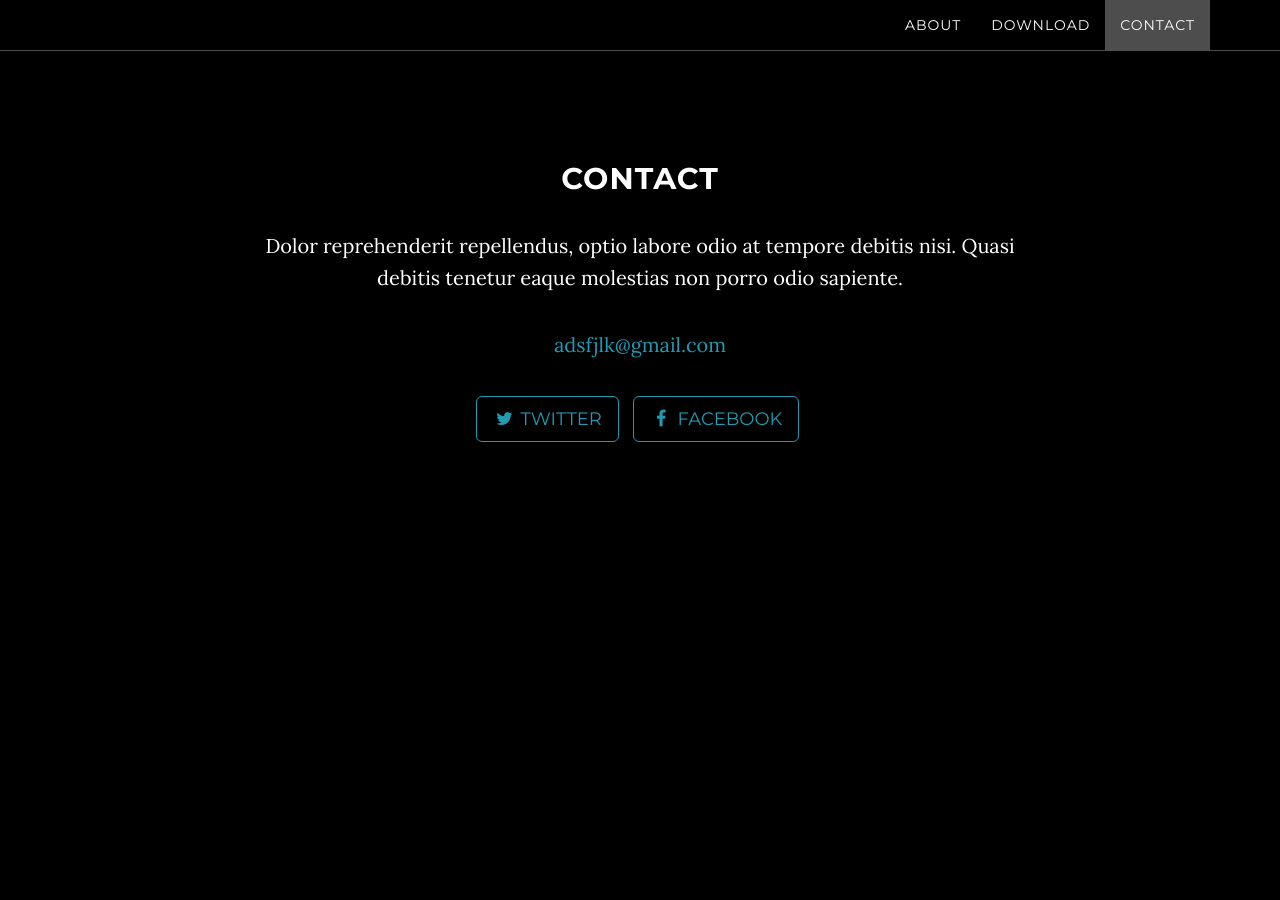
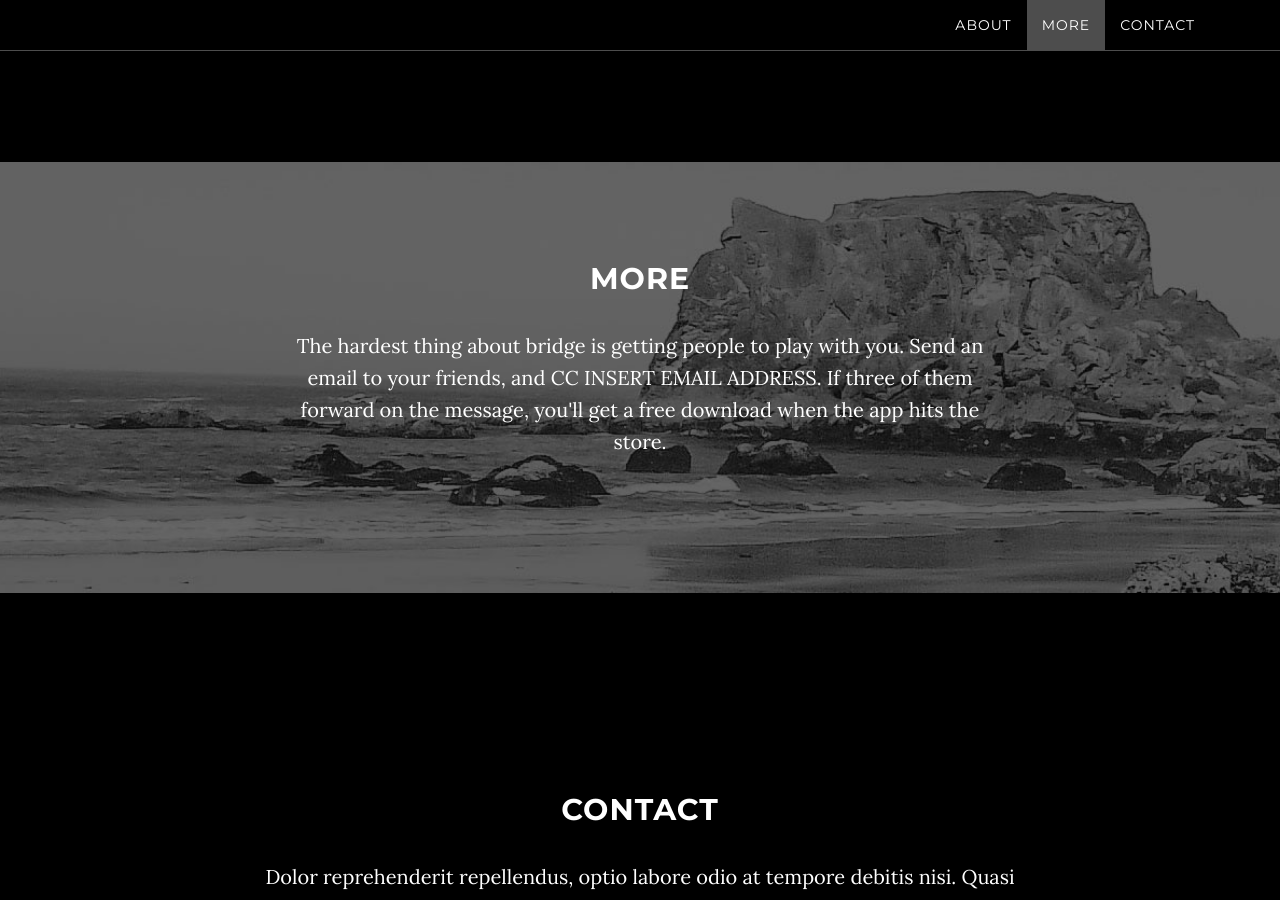
Before and after one commit to the-ted/brudge, a Jekyll site: the page built from index.html, in a window 1280 px wide and 900 px high, scrolled down 1602 px. Built offline with Jekyll 4.4.1, drawn with Linux system fonts in a browser that asks for light colours.

Commit message:
Updated More Info

```diff
--- /dev/null
+++ b/_includes/more.html
@@ -0,0 +1,11 @@
+    <!-- Download Section -->
+    <section id="more" class="content-section text-center">
+        <div class="download-section">
+            <div class="container">
+                <div class="col-lg-8 col-lg-offset-2">
+                    <h2>More</h2>
+                    <p>The hardest thing about bridge is getting people to play with you. Send an email to your friends, and CC INSERT EMAIL ADDRESS. If three of them forward on the message, you'll get a free download when the app hits the store.</p>
+                </div>
+            </div>
+        </div>
+    </section>
--- a/_includes/nav.html
+++ b/_includes/nav.html
@@ -18,7 +18,7 @@
                         <a class="page-scroll" href="#about">About</a>
                     </li>
                     <li>
-                        <a class="page-scroll" href="#download">Download</a>
+                        <a class="page-scroll" href="#more">More</a>
                     </li>
                     <li>
                         <a class="page-scroll" href="#contact">Contact</a>
--- a/_layouts/default.html
+++ b/_layouts/default.html
@@ -5,6 +5,7 @@
     {% include nav.html %}
     {% include header.html %}
     {% include about.html %}
+    {% include more.html %}
     {% include contact.html %}
     {% include map.html %}
     {% include footer.html %}
```
Also changed, not shown: _includes/download.html (deleted, +0 -12 lines).
